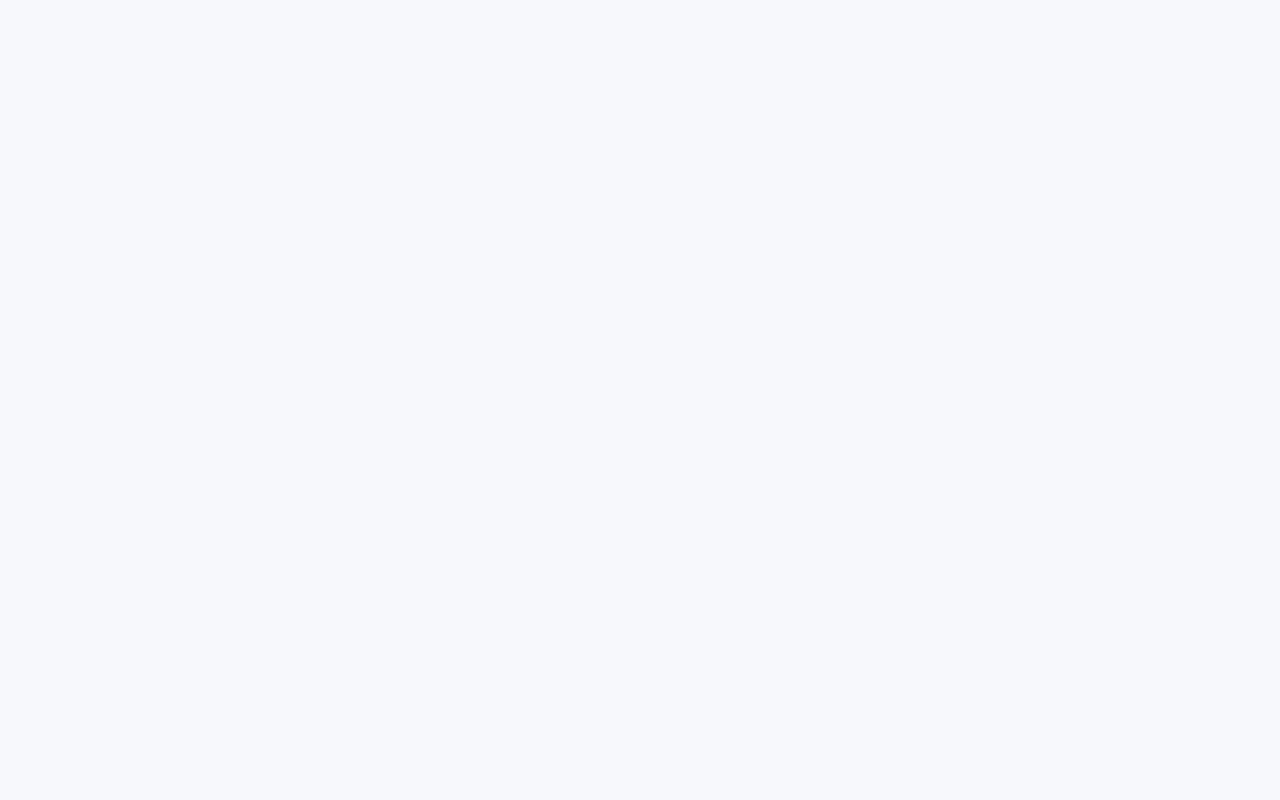
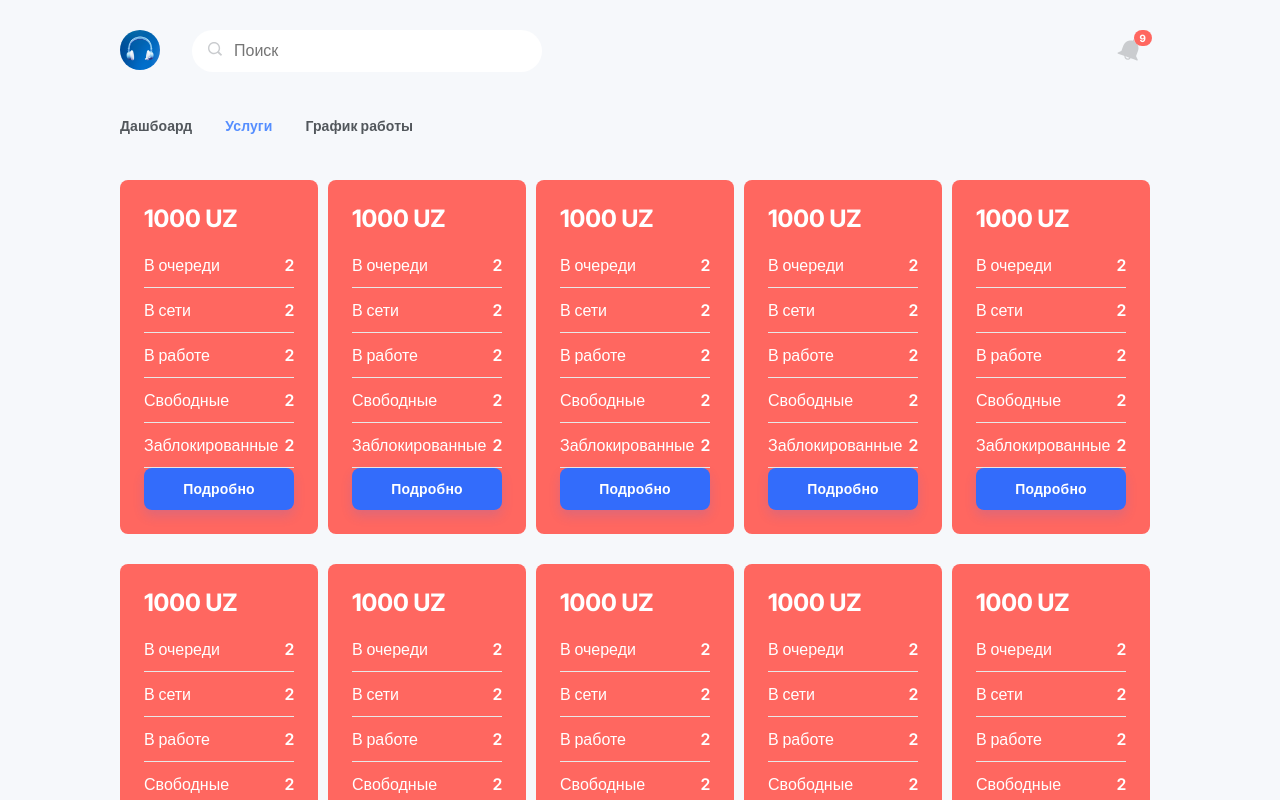
Before and after one commit to Umirzakovv/dashboard-contact-center, a React (Vite) app: page /services in a window 1280 px wide. Before the commit this address had no page. Shown: the top 800 px of the page. Built offline with nearby package versions, Linux system fonts and the light colour scheme.

Commit message:
initilize active navbar

```diff
--- a/src/App.jsx
+++ b/src/App.jsx
@@ -1,10 +1,12 @@
 import { Route, Routes } from "react-router-dom";
 import Dashboard from "./pages/dashboard/Dashboard";
+import Services from "./pages/services/Services";
 
 const App = () => {
   return (
     <Routes>
       <Route path="/dashboard" element={<Dashboard />} />
+      <Route path="/services" element={<Services />} />
     </Routes>
   );
 };
--- a/src/components/card/Card.jsx
+++ b/src/components/card/Card.jsx
@@ -1,9 +1,13 @@
-import Button from "../button/Button";
+import { Link } from "react-router-dom";
 import "./card.scss";
+import { useState } from "react";
+
 const Card = () => {
+  const [hasQueue, setHasQueue] = useState(true);
+
   return (
-    <div className="card">
-      <h4 className="card-title"> Что то на русском</h4>
+    <div className={`card ${hasQueue ? "has-queue" : ""}`}>
+      <h4 className="card-title"> 1000 UZ</h4>
       <div className="card-info">
         <p className="card-info__title">В очереди</p>
         <p className="card-indo__content">2</p>
@@ -24,7 +28,9 @@ const Card = () => {
         <p className="card-info__title">Заблокированные</p>
         <p className="card-indo__content">2</p>
       </div>
-      <Button className="more-btn" title="Подробно"></Button>
+      <Link className="more-link" to="single-service">
+        Подробно
+      </Link>
     </div>
   );
 };
--- a/src/components/card/card.scss
+++ b/src/components/card/card.scss
@@ -1,9 +1,10 @@
 .card {
   background-color: #fff;
-  width: max-content;
   border-radius: 0.8rem;
   padding-bottom: 2.4rem;
   padding: 2.4rem;
+  width: calc((100% - 5rem) / 5);
+  margin-right: 1rem;
 
   .card-title {
     font-size: 2.4rem;
@@ -20,7 +21,7 @@
 
     .card-info__title {
       font-size: 1.6rem;
-      color: #52575C  ;
+      color: #52575c;
     }
 
     .card-indo__content {
@@ -33,8 +34,41 @@
     color: #e8e8e8;
   }
 
-  .more-btn {
+  .more-link {
     width: 100%;
+    border: none;
+    border-radius: 0.8rem;
+    color: #fff;
+    background-color: #336cfb;
+    font-size: 1.4rem;
+    font-style: normal;
+    font-weight: 700;
+    line-height: 1.8rem; /* 128.571% */
+    letter-spacing: 0.2px;
+    box-shadow: 0px 6px 12px 0px rgba(51, 108, 251, 0.16);
+    display: block;
+    margin: 0 auto;
+    text-align: center;
+    padding: 1.2rem 0;
+    text-decoration: none;
 
+    &:hover {
+      background-color: #336cfbb3;
+    }
   }
 }
+
+.has-queue {
+  color: #fff;
+  background-color: #ff6760;
+
+  .card-title {
+    color: #fff;
+  }
+
+  .card-info {
+    .card-info__title {
+      color: #fff;
+    }
+  }
+}
--- a/src/components/common-statistics-card/common-statistics-card.scss
+++ b/src/components/common-statistics-card/common-statistics-card.scss
@@ -9,7 +9,7 @@
   align-items: center;
 
   .common-statistics__icon {
-    font-size: 4rem;
+    font-size: 5rem;
     color: #558eff;
   }
 
@@ -18,19 +18,19 @@
 
     h4 {
       color: #25282b;
-      font-size: 1.4rem;
+      font-size: 1.8rem;
       font-style: normal;
       font-weight: 700;
-      line-height: 2rem; /* 142.857% */
+      line-height: 2rem;
       letter-spacing: 0.1px;
     }
 
     p {
       color: #336cfb;
-      font-size: 1.8rem;
+      font-size: 2.4rem;
       font-style: normal;
       font-weight: 400;
-      line-height: 2.4rem; /* 133.333% */
+      line-height: 2.4rem;
       letter-spacing: 0.1px;
     }
   }
--- a/src/components/navbar/Navbar.jsx
+++ b/src/components/navbar/Navbar.jsx
@@ -1,4 +1,4 @@
-import { Link } from "react-router-dom";
+import { NavLink } from "react-router-dom";
 import "./navbar.scss";
 
 const Navbar = () => {
@@ -13,6 +13,11 @@ const Navbar = () => {
       title: "Услуги",
       href: "/services",
     },
+    {
+      id: 3,
+      title: "График работы",
+      href: "/schedule",
+    },
   ];
 
   return (
@@ -20,12 +25,14 @@ const Navbar = () => {
       {navbarData.map((item) => {
         return (
           <li key={item?.id}>
-            <Link
-              className="nav-link"
+            <NavLink
+              className={({isActive}) => {
+                return "nav-link " + (!isActive ? "" : "nav-link__active")
+               }}
               to={item?.href}
             >
               {item?.title}
-            </Link>
+            </NavLink>
           </li>
         );
       })}
--- a/src/components/navbar/navbar.scss
+++ b/src/components/navbar/navbar.scss
@@ -2,7 +2,6 @@
   list-style-type: none;
   padding: 0;
   overflow: hidden;
-
 
   li {
     float: left;
@@ -25,5 +24,9 @@
       }
     }
 
+    // NavLink active
+    .nav-link__active {
+      color: #558eff;
+    }
   }
 }
--- a/src/main.jsx
+++ b/src/main.jsx
@@ -1,6 +1,7 @@
 import React from "react";
 import ReactDOM from "react-dom/client";
 import App from "./App.jsx";
+
 import "../src/assets/scss/main.scss";
 import { BrowserRouter } from "react-router-dom";
 
--- /dev/null
+++ b/src/pages/services/Services.jsx
@@ -0,0 +1,25 @@
+import Card from "../../components/card/Card";
+import Layout from "../../components/layout/Layout";
+import "./servives.scss";
+const Services = () => {
+  return (
+    <Layout>
+      <div className="services">
+        <Card />
+        <Card />
+        <Card />
+        <Card />
+        <Card />
+        <Card />
+        <Card />
+        <Card />
+        <Card />
+        <Card />
+        <Card />
+        <Card />
+      </div>
+    </Layout>
+  );
+};
+
+export default Services;
--- /dev/null
+++ b/src/pages/services/servives.scss
@@ -0,0 +1,10 @@
+.services {
+    display: flex;
+    justify-content: start;
+    flex-wrap: wrap;
+
+    .card {
+    margin-top: 3rem;
+
+    }
+}
```
Also changed, not shown: src/components/button/Button.jsx (deleted, +0 -7 lines), src/components/button/button.scss (deleted, +0 -13 lines).
